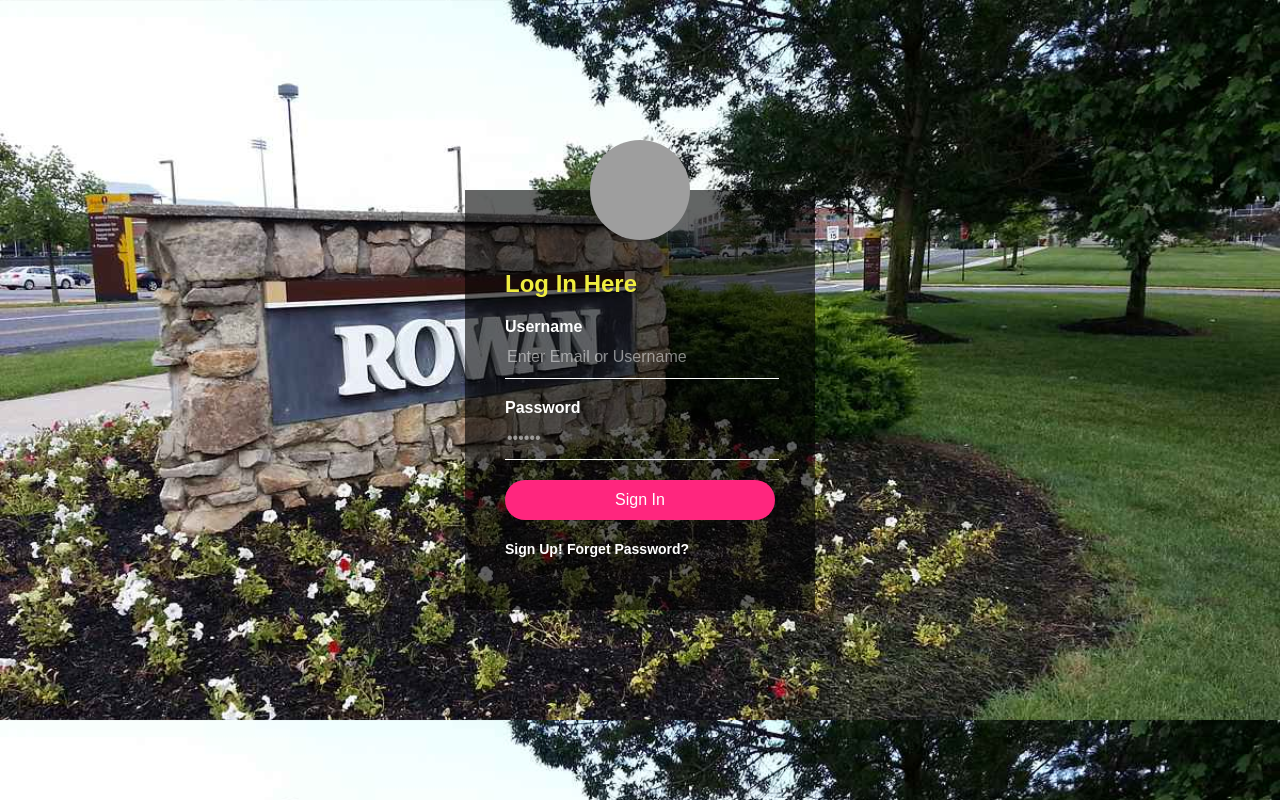
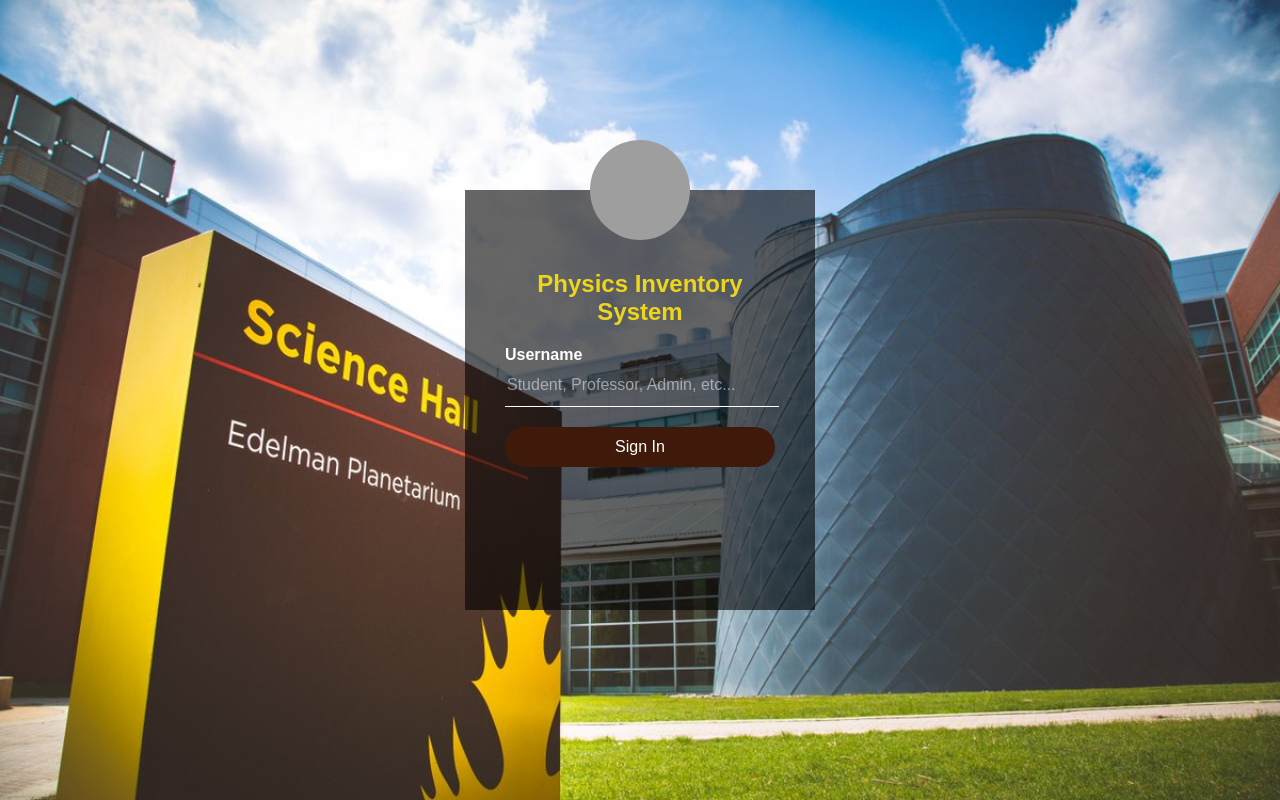
Before and after one commit to TomMGrello/SwengPhysics, a Flask app: page / in a window 1280 px wide. Run offline with Flask 2, Linux system fonts and the light colour scheme; grey boxes are pictures that could not be loaded.

Commit message:
Made changes to log in page. Decided not to go with a dropdown, but instead just a text field which eventually will allow 'student', 'professor', etc to be entered. Updated the background image to be an image of the Science building.

```diff
--- a/FlaskApp/static/styles/style.css
+++ b/FlaskApp/static/styles/style.css
@@ -1,8 +1,6 @@
 body
 {
-	margin: 0;
-	padding: 0;
-	background: url('bg.jpg');
+	background-image: url('bg.jpg');
 	background-size: cover;
 	font-family: sans-serif;
 }
@@ -32,7 +30,7 @@ h2
 {
 	margin: 0;
 	padding: 0 0 20px;
-	color: #efed40;
+	color: #edd51c;
 	text-align: center;
 }
 .loginBox p
@@ -69,7 +67,7 @@ h2
 	height: 40px;
 	color: #fff;
 	font-size: 16px;
-	background: #ff267e;
+	background: #3F1A0A;
 	cursor: pointer;
 	border-radius: 20px;
 }
--- a/FlaskApp/templates/index.html
+++ b/FlaskApp/templates/index.html
@@ -2,21 +2,17 @@
 <html>
 	<head>
 		<meta charset="utf-8">
-		<title>Transparent Login Form</title>
+		<title>Login</title>
 		<link rel="stylesheet" href="{{ url_for('static',filename='styles/style.css') }}">
 	</head>
 	<body>
 		<div class="loginBox">
 			<img src="static/images/user.png" class="user">
-			<h2>Log In Here</h2>
+			<h2>Physics Inventory System</h2>
 			<form>
 				<p>Username</p>
-				<input type="text" name="" placeholder="Enter Email or Username">
-				<p>Password</p>
-				<input type="Password" name="" placeholder="••••••">
+				<input type="text" name="" placeholder="Student, Professor, Admin, etc...">
 				<input type="submit" name="" value="Sign In">
-				<a  href="signup.html">Sign Up!</a> <a href="#">Forget Password?</a>
-
 			</form>
 		</div>
 	</body>
```
Also changed, not shown: FlaskApp/static/styles/bg.jpg.
